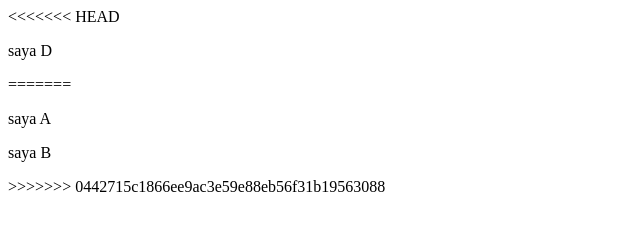
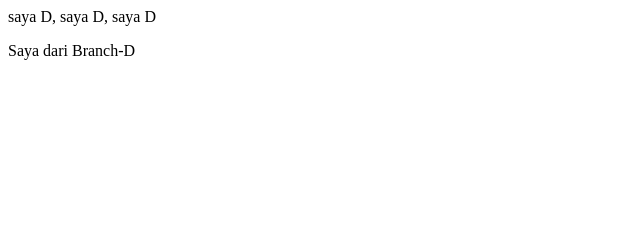
Before and after one commit to nivanrs/project1, a plain HTML site: page index.html in a window 1280 px wide. Shown: the whole page, without its empty margins (0-640 px from the left). Drawn offline with Linux system fonts and the light colour scheme.

Commit message:
commit dari branch D ke master branch D.

```diff
--- a/index.html
+++ b/index.html
@@ -1,6 +1,2 @@
-<<<<<<< HEAD
-<p>saya D</p>
-=======
-<p>saya A</p>
-<p>saya B</p>
->>>>>>> 0442715c1866ee9ac3e59e88eb56f31b19563088
+<p>saya D, saya D, saya D</p>
+<p> Saya dari Branch-D </p>
```
